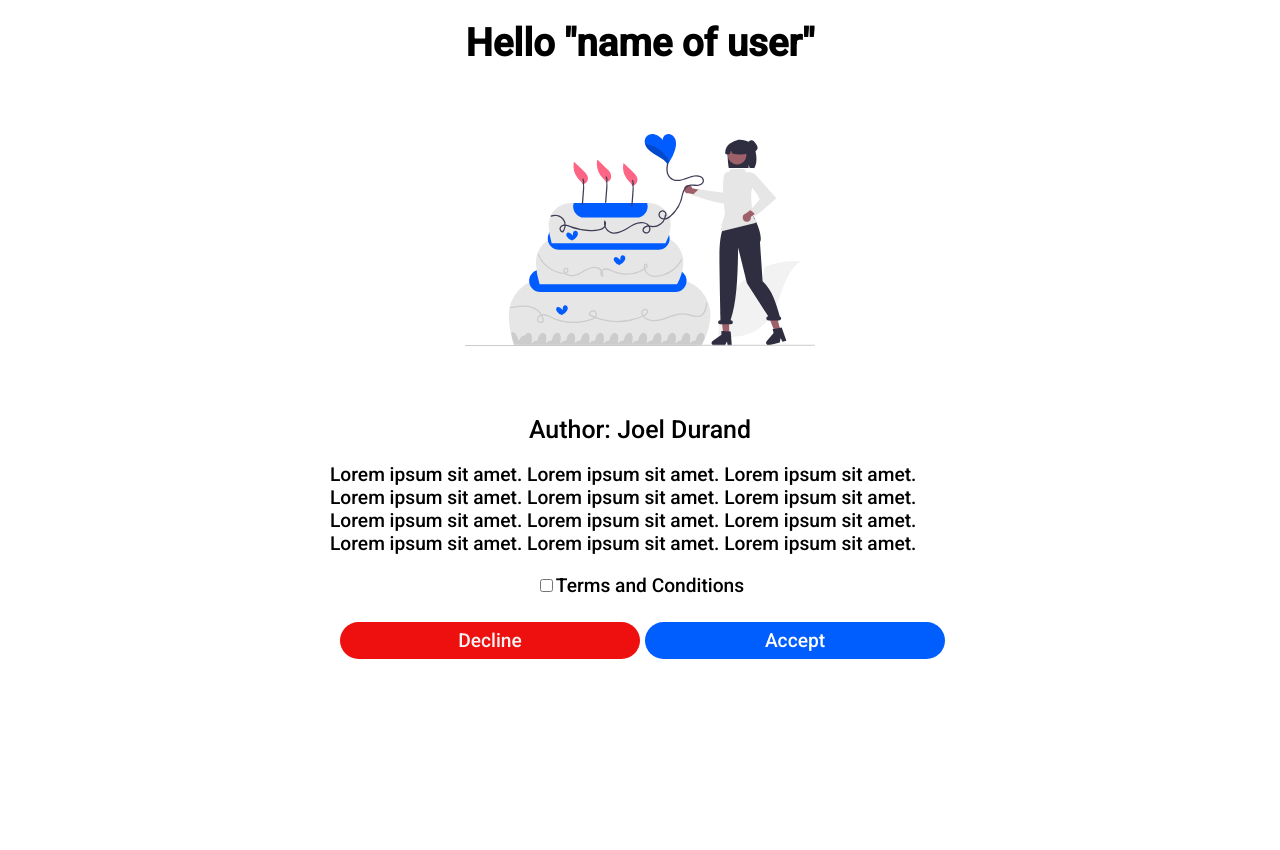
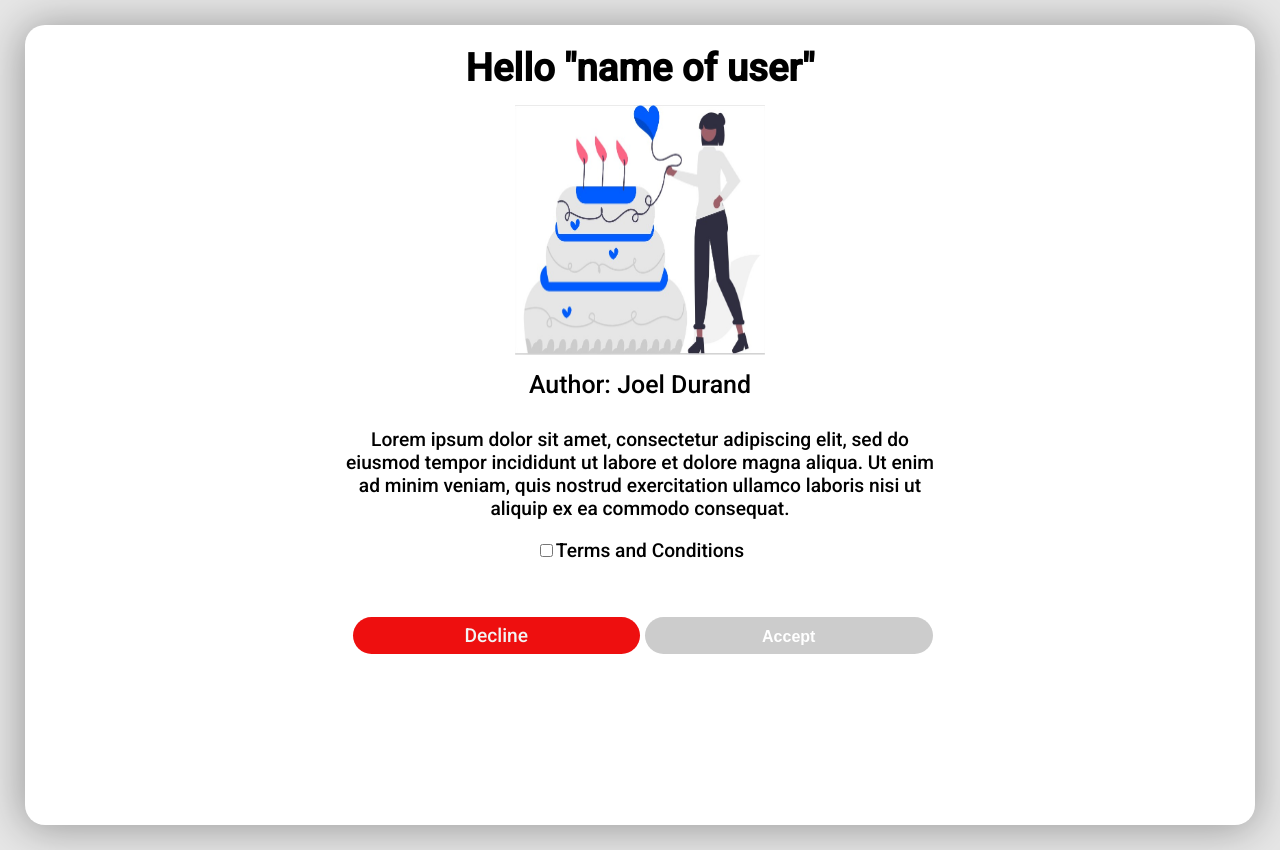
Before and after one commit to joedurand-hub/birthday-app, a Next.js app: page /terms in a window 1280 px wide. Built offline with nearby package versions, Linux system fonts and the light colour scheme.

Commit message:
Story one finished

```diff
--- a/pages/index.js
+++ b/pages/index.js
@@ -18,7 +18,7 @@ export default function Home() {
 			<main className={styles.main}>
 				<Image src="/boxHappy.svg" width={350} height={350} />
 				<Link href="/terms">
-					<a className={buttons.button_primary}>Log in</a>
+					<a className={buttons.anchor_primary}>Log in</a>
 				</Link>
 			</main>
 		</div>
--- a/pages/terms.js
+++ b/pages/terms.js
@@ -1,3 +1,4 @@
+import { useState } from 'react';
 import Head from "next/head";
 import Image from "next/image";
 import Link from "next/link";
@@ -5,8 +6,10 @@ import styles from "../styles/Boxes.module.css";
 import buttons from "../styles/Buttons.module.css";
 
 function Terms() {
+	const [buttonActive, setButtonActive] = useState(true)
+
 	return (
-		<div>
+		<div className={styles.container_terms}>
 			<Head>
 				<title>Birthday App</title>
 				<meta name="description" content="Generated by create next app" />
@@ -18,28 +21,31 @@ function Terms() {
 			</Head>
 
 			<main className={styles.terms}>
-                <div className={styles.instructions}>
-					<h1>Hello "name of user"</h1>
-					<Image src="/cake.svg" width={350} height={350} />
-					<h4>Author: Joel Durand</h4>
-					<p className={styles.paragraph}>
-						Lorem ipsum sit amet. Lorem ipsum sit amet. Lorem ipsum sit amet.
-                        Lorem ipsum sit amet. Lorem ipsum sit amet. Lorem ipsum sit amet.
-                        Lorem ipsum sit amet. Lorem ipsum sit amet. Lorem ipsum sit amet.
-                        Lorem ipsum sit amet. Lorem ipsum sit amet. Lorem ipsum sit amet.
+				<div className={styles.terms_instructions}>
+					<h1 className={styles.terms_title}>Hello "name of user"</h1>
+					<Image
+						src="/cake.jpg"
+						width={250}
+						height={250}
+					/>
+					<h4 className={styles.terms_author}>Author: Joel Durand</h4>
+					<p className={styles.terms_paragraph}>
+						Lorem ipsum dolor sit amet, consectetur adipiscing elit, sed do
+						eiusmod tempor incididunt ut labore et dolore magna aliqua. Ut enim
+						ad minim veniam, quis nostrud exercitation ullamco laboris nisi ut
+						aliquip ex ea commodo consequat.
 					</p>
 				</div>
 
-                    <section className={styles.section}>
-
-                <input type="checkbox" /> <a>Terms and Conditions</a>
-                    </section>
+				<section className={styles.section}>
+					<input type="checkbox" onChange={() => setButtonActive(!buttonActive)} /> <a>Terms and Conditions</a>
+				</section>
 				<footer className={styles.form}>
 					<Link href="/">
 						<a className={buttons.button_cancel}>Decline</a>
 					</Link>
 					<Link href="/birthdays">
-						<a className={buttons.button_primary}>Accept</a>
+						<button type="button" className={buttons.button_primary} disabled={buttonActive}>Accept</button>
 					</Link>
 				</footer>
 			</main>
--- a/styles/Boxes.module.css
+++ b/styles/Boxes.module.css
@@ -1,27 +1,50 @@
 .container {
-	padding: 0 2rem;
+	background: #e6e6e6;
+	height: 100vh;
 }
 
 .main {
-	max-height: 100vh;
-	padding: 4rem 0;
+	height: 100vh;
 	display: flex;
 	flex-direction: column;
 	justify-content: center;
 	align-items: center;
+	background: #ffff;
+	box-shadow: -1px 2px 41px 2px rgba(0, 0, 0, 0.336);
+	-webkit-box-shadow: -1px 2px 41px 2px rgba(0, 0, 0, 0.329);
+	-moz-box-shadow: -1px 2px 41px 2px rgba(0, 0, 0, 0.253);
+}
+.container_terms {
+	padding: 25px;
+	margin: 0;
+	background: #e6e6e6;
 }
 
 .terms {
+	background: #ffff;
+	padding: 20px;
 	height: 100vh;
-	margin: 20px;
+	border-radius: 20px;
+	box-shadow: -1px 2px 41px 2px rgba(0, 0, 0, 0.336);
+	-webkit-box-shadow: -1px 2px 41px 2px rgba(0, 0, 0, 0.329);
+	-moz-box-shadow: -1px 2px 41px 2px rgba(0, 0, 0, 0.253);
+}
+
+.terms_title {
+	margin-bottom: 15px;
+}
+
+.terms_author {
+	margin-top: 15px;
 }
 
 .section {
 	display: flex;
 	flex-direction: row;
+	margin-bottom: 50px;
 }
 
-.instructions {
+.terms_instructions {
 	display: flex;
 	flex-direction: column;
 	align-items:flex-start;
@@ -37,12 +60,18 @@
 
 
 @media screen and (min-width: 769px) {
-	.instructions {
+
+	.container {
+		padding: 100px;
+	}
+
+	.terms_instructions {
 		display: flex;
 		flex-direction: column;
 		align-items: center;
 	}
-	.paragraph {
+	.terms_paragraph {
+		text-align: center;
 		width: 50%;
 	}
 	.section {
@@ -50,4 +79,8 @@
 		justify-content: center;
 		align-content: center;
 	}
+	.main {
+		height: 75vh;
+		border-radius: 15px;
+	}
  }
--- a/styles/Buttons.module.css
+++ b/styles/Buttons.module.css
@@ -1,4 +1,4 @@
-.button_primary {
+.anchor_primary {
 	width: 25%;
 	height: 37px;
     line-height: 37px;
@@ -9,13 +9,41 @@
 	border-radius: 20px;
 }
 
+.anchor_primary:hover {
+	background: hsla(218, 100%, 50%, 0.795);
+}
+
+.anchor_primary:focus {
+	border: 1px solid #0000;
+}
+
+.button_primary {
+	border: none;
+	width: 25%;
+	height: 37px;
+    line-height: 37px;
+	font-size: 16px;
+	font-weight: 600;
+	background: hsl(218, 100%, 50%);
+	color: #ffff;
+	text-align: center;
+	border-radius: 20px;
+
+}
+
 .button_primary:hover {
+	cursor: pointer;
 	background: hsla(218, 100%, 50%, 0.795);
 }
 
 .button_primary:focus {
 	border: 1px solid #0000;
 }
+
+.button_primary:disabled {
+	cursor: not-allowed;
+	background: #ccc;
+  }
 
 .button_secondary {
 	width: 25%;
--- a/styles/globals.css
+++ b/styles/globals.css
@@ -1,4 +1,3 @@
-html,
 body {
 	padding: 0;
 	margin: 0;
@@ -27,7 +26,7 @@ h4 {
   word-wrap: break-word;
   font-size: 1.3em;
   font-weight: 400;
-  margin: 0;
+  margin: 10px;
 }
 
 p {
@@ -47,9 +46,14 @@ li {
 	list-style: none;
 }
 
+input[type=checkbox] {
+	cursor: pointer;
+}
+
 * {
 	box-sizing: border-box;
 }
+
 
 
 @media (min-width: 1200px) {
```
Also changed, not shown: public/cake.jpg (added).
